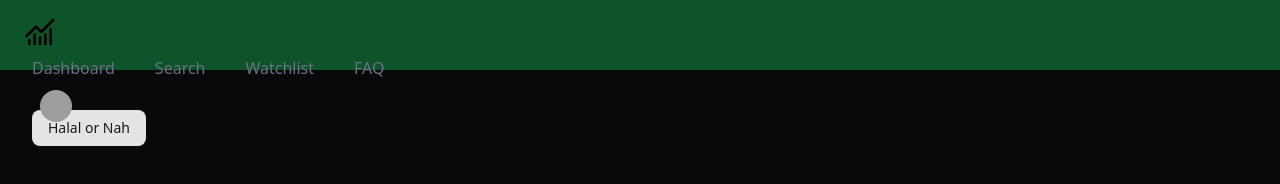
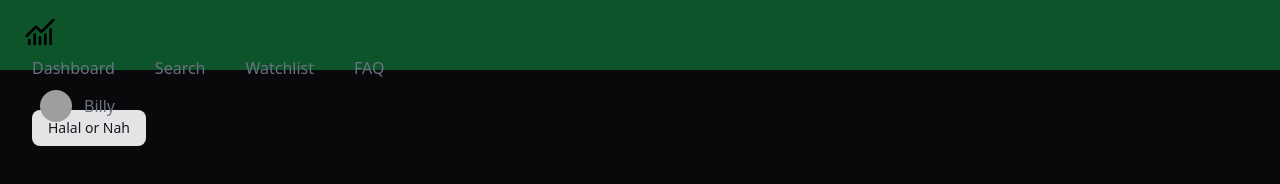
Before and after one commit to WackyChomp/smarty, a Next.js app: page / in a window 1280 px wide. Shown: the top 184 px of the page. Built offline with nearby package versions, Linux system fonts and the light colour scheme; grey boxes are pictures that could not be loaded.

Commit message:
Added styling in UserDropdown component / updated README.md

```diff
--- a/components/UserDropdown.tsx
+++ b/components/UserDropdown.tsx
@@ -1,6 +1,7 @@
 'use client'
 
 import React from 'react'
+import { useRouter } from 'next/navigation'
 import { Button } from './ui/button'
 import {
   Avatar,
@@ -17,25 +18,42 @@ import {
 } from "@/components/ui/dropdown-menu"
 
 const UserDropdown = () => {
+  const router = useRouter();
+
+  const handleSignOut = async() => {
+    router.push('/sign-in')
+  }
+
+  const mockUser = {name: 'Billy' , email: 'billyboe@gmail.com'}
 
   return (
     <DropdownMenu>
       <DropdownMenuTrigger asChild>
         <Button variant='ghost' className='flex items-center gap-3 text-yellow-900 hover:text-yellow-500'>
-          <Avatar>
+          <Avatar className='h-8 w-8'>
             <AvatarImage src="https://github.com/shadcn.png" alt="@shadcn" />
-            <AvatarFallback>CN</AvatarFallback>
+            <AvatarFallback className='bg-red-500 text-red-950 text-sm font-bold'>
+              {mockUser.name[0]}
+            </AvatarFallback>
           </Avatar>
+
+          <div className="hidden md:flex flex-col items-start">
+            <span className='text-base font-medium text-gray-500'>
+              {mockUser.name}
+            </span>
+          </div>
         </Button>
       </DropdownMenuTrigger>
 
-      <DropdownMenuContent>
+      <DropdownMenuContent className='text-gray-400'>
+        <div className="flex relative items-center gap-4 py-2">
           <DropdownMenuLabel>My Account</DropdownMenuLabel>
           <DropdownMenuSeparator />
           <DropdownMenuItem>Profile</DropdownMenuItem>
           <DropdownMenuItem>Billing</DropdownMenuItem>
           <DropdownMenuItem>Team</DropdownMenuItem>
           <DropdownMenuItem>Subscription</DropdownMenuItem>
+        </div>
       </DropdownMenuContent>
     </DropdownMenu>
   )
```
Also changed, not shown: 1 other file (tests, documents, lock files or other folders). Lines whose indentation alone changed are shown as unchanged.
